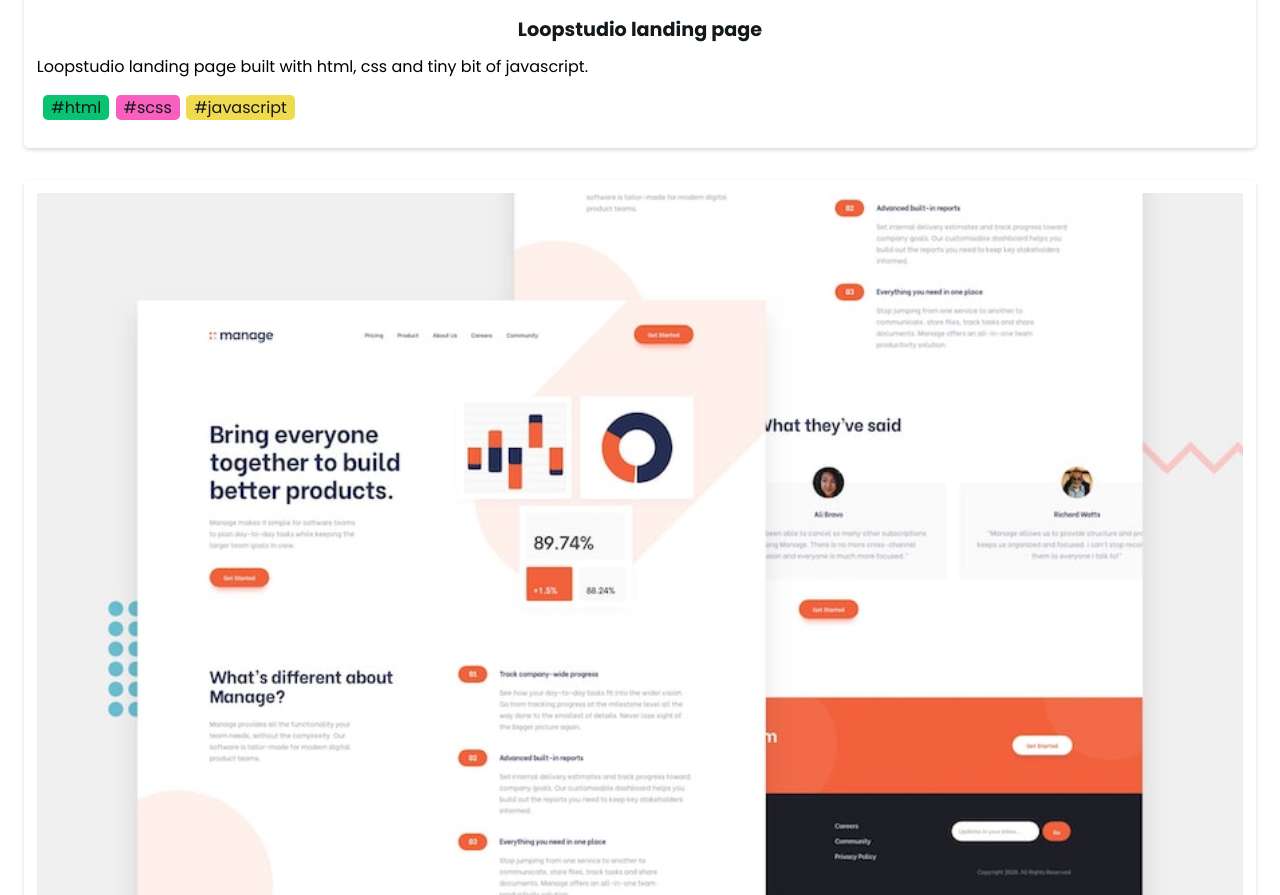
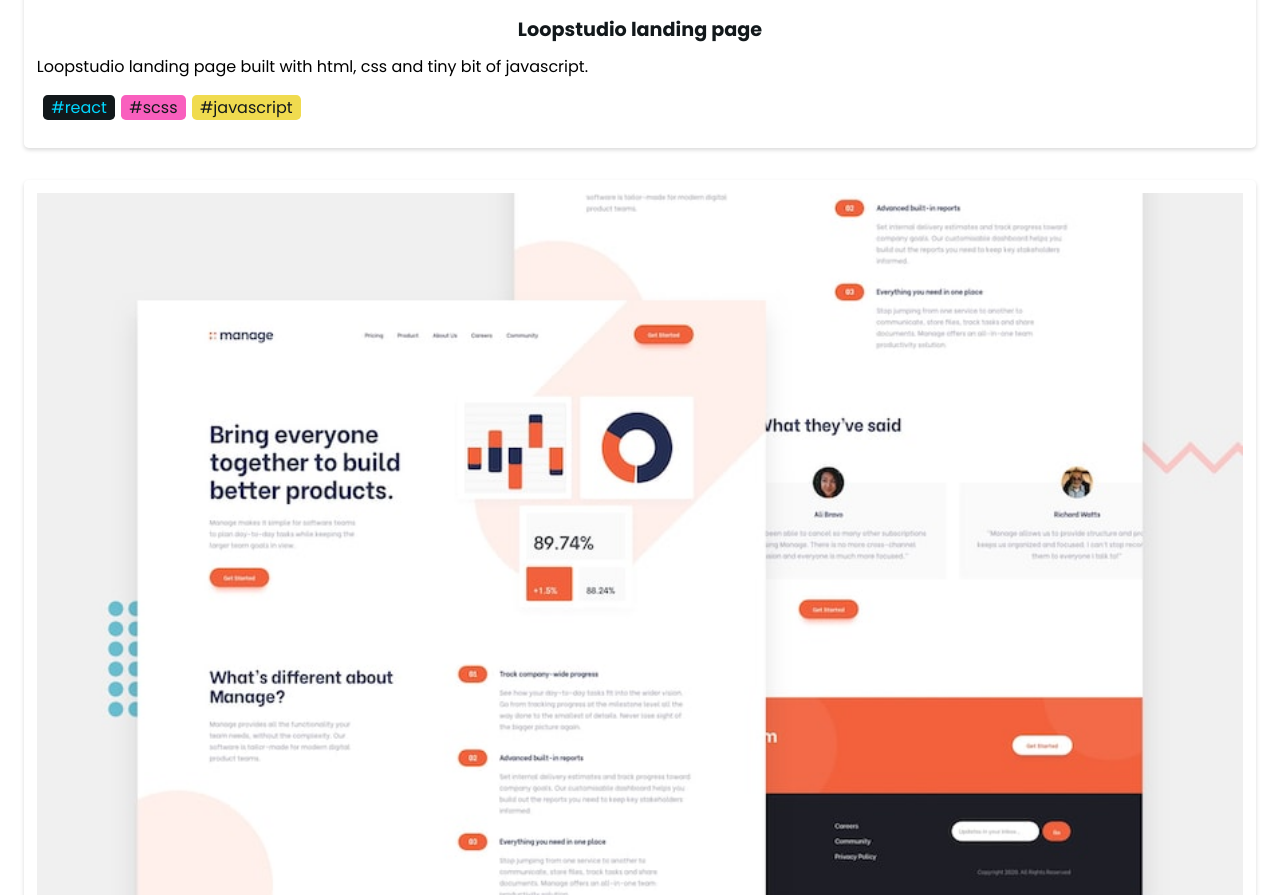
Before and after one commit to devVivekrao/portofolio-website, a React (Create React App) app: page / in a window 1280 px wide. Shown: the part 2094-2989 px from the top of the page. Built offline with nearby package versions, Linux system fonts and the light colour scheme.

Commit message:
adding projects to is seperate file

```diff
--- a/src/App.js
+++ b/src/App.js
@@ -1,5 +1,4 @@
 import { useState, useEffect } from "react";
-import { v4 as uuidv4 } from "uuid";
 import "./sass/App.scss";
 import { BrowserRouter as Router, Route, Switch } from "react-router-dom";
 
@@ -8,62 +7,12 @@ import Home from "./components/Home";
 import About from "./components/About";
 import Projects from "./components/Projects";
 
-import LoopstudioLandingPage from "./assets/imgs/loopstudio-landing-page.jpg";
-import ManageLandingPage from "./assets/imgs/manage-landing-page.jpg";
-import RoomHomepage from "./assets/imgs/room-homepage.jpg";
-import SunnysideLandingPage from "./assets/imgs/sunnyside-agency-landing-page.jpg";
+import { projects } from "./assets/index";
 
 function App() {
   const [allProjects, setAllProjects] = useState([]);
 
   useEffect(() => {
-    const projects = [
-      {
-        id: uuidv4(),
-        image: LoopstudioLandingPage,
-        name: "Loopstudio landing page",
-        description:
-          "Loopstudio landing page built with html, css and tiny bit of javascript.",
-        tags: ["html", "scss", "javascript"],
-        live: "http://vivekrao.netlify.app/",
-        code: "http://github.com/devVivekrao",
-        featured: true,
-      },
-      {
-        id: uuidv4(),
-        image: ManageLandingPage,
-        name: "Manage landing page",
-        description:
-          "Manage landing page built with html, css and tiny bit of javascript.",
-        tags: ["html", "scss", "javascript"],
-        live: "http://vivekrao.netlify.app/",
-        code: "http://github.com/devVivekrao",
-        featured: true,
-      },
-      {
-        id: uuidv4(),
-        image: RoomHomepage,
-        name: "Room home page",
-        description:
-          "Room home page built with html, css and tiny bit of javascript.",
-        tags: ["html", "scss", "javascript"],
-        live: "http://vivekrao.netlify.app/",
-        code: "http://github.com/devVivekrao",
-        featured: true,
-      },
-      {
-        id: uuidv4(),
-        image: SunnysideLandingPage,
-        name: "Sunnyside agency landing page",
-        description:
-          "Sunnyside agency landing page built with html, css and tiny bit of javascript.",
-        tags: ["html", "scss", "javascript"],
-        live: "http://vivekrao.netlify.app/",
-        code: "http://github.com/devVivekrao",
-        featured: true,
-      },
-    ];
-
     setAllProjects(projects);
   }, []);
 
--- /dev/null
+++ b/src/assets/index.js
@@ -0,0 +1,53 @@
+import { v4 as uuidv4 } from "uuid";
+
+import LoopstudioLandingPage from "./imgs/loopstudio-landing-page.jpg";
+import ManageLandingPage from "./imgs/manage-landing-page.jpg";
+import RoomHomepage from "./imgs/room-homepage.jpg";
+import SunnysideLandingPage from "./imgs/sunnyside-agency-landing-page.jpg";
+
+export const projects = [
+  {
+    id: uuidv4(),
+    image: LoopstudioLandingPage,
+    name: "Loopstudio landing page",
+    description:
+      "Loopstudio landing page built with html, css and tiny bit of javascript.",
+    tags: ["react", "scss", "javascript"],
+    live: "https://vr-loopstudios-landing-page.netlify.app/",
+    code: "https://github.com/devVivekrao/loopstudios-landing-page",
+    featured: true,
+  },
+  {
+    id: uuidv4(),
+    image: ManageLandingPage,
+    name: "Manage landing page",
+    description:
+      "Manage landing page built with html, css and tiny bit of javascript.",
+    tags: ["html", "scss", "javascript"],
+    live: "http://vivekrao.netlify.app/",
+    code: "http://github.com/devVivekrao",
+    featured: true,
+  },
+  {
+    id: uuidv4(),
+    image: RoomHomepage,
+    name: "Room home page",
+    description:
+      "Room home page built with html, css and tiny bit of javascript.",
+    tags: ["html", "scss", "javascript"],
+    live: "http://vivekrao.netlify.app/",
+    code: "http://github.com/devVivekrao",
+    featured: true,
+  },
+  {
+    id: uuidv4(),
+    image: SunnysideLandingPage,
+    name: "Sunnyside agency landing page",
+    description:
+      "Sunnyside agency landing page built with html, css and tiny bit of javascript.",
+    tags: ["html", "scss", "javascript"],
+    live: "http://vivekrao.netlify.app/",
+    code: "http://github.com/devVivekrao",
+    featured: true,
+  },
+];
```
Also changed, not shown: 1 other file (tests, documents, lock files or other folders).
